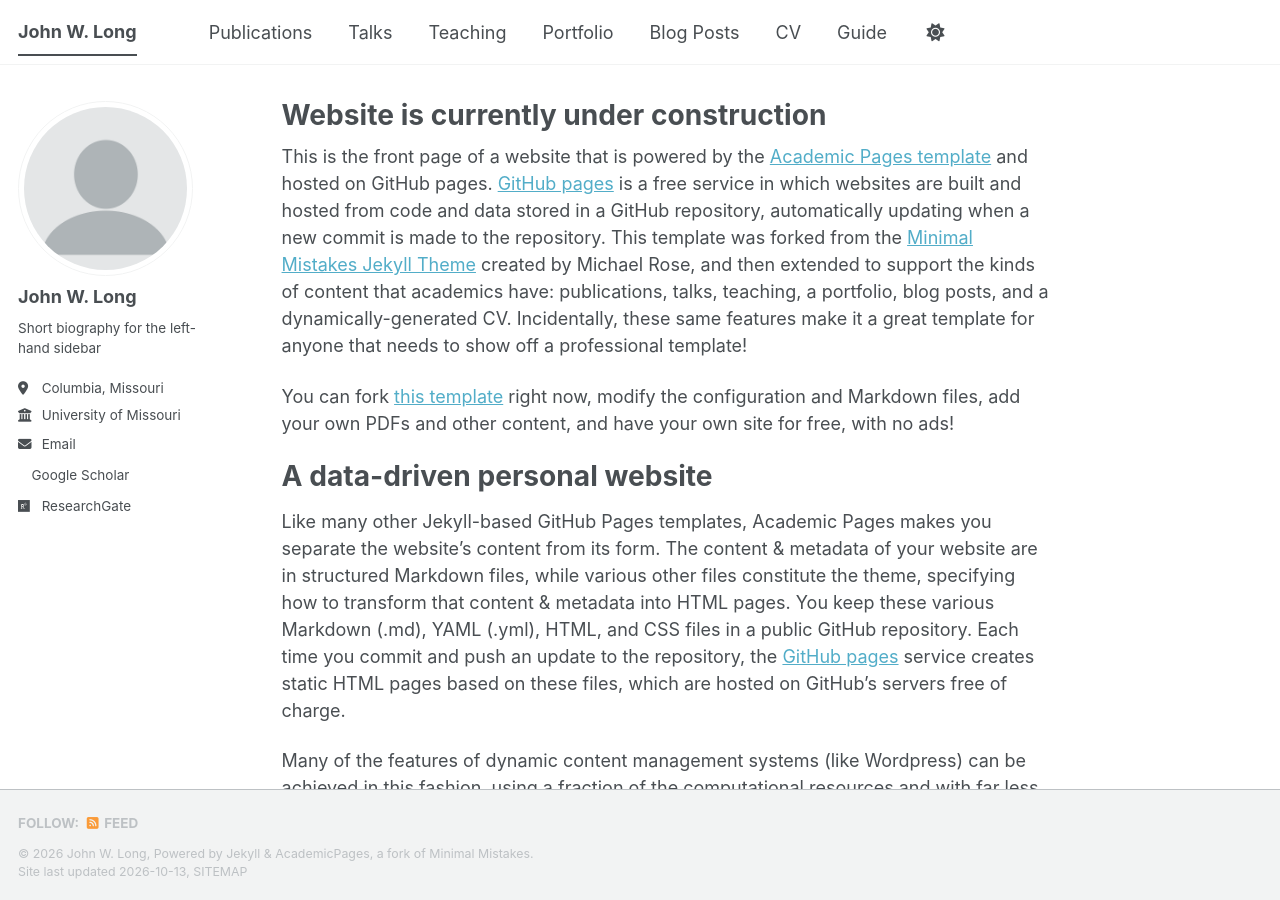
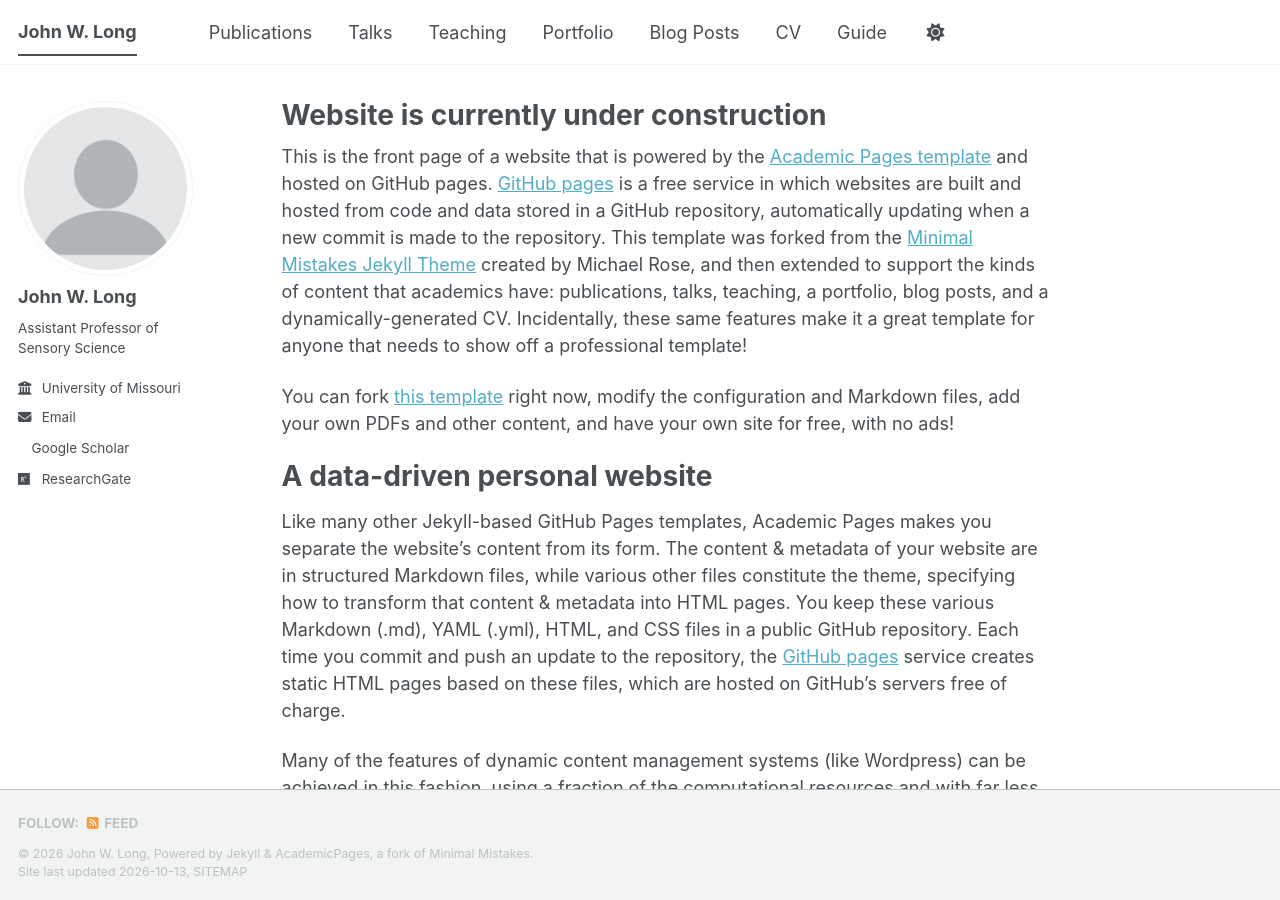
Before and after one commit to JohnLongPhD/JohnLongPhD.github.io, a Jekyll site: the page built from _pages/about.md, in a window 1280 px wide and 900 px high. Built offline with Jekyll 4.4.1, drawn with Linux system fonts in a browser that asks for light colours; a style sheet for code colours, icons or effects is not loaded.

Commit message:
Update bio and location in configuration

```diff
--- a/_config.yml
+++ b/_config.yml
@@ -26,8 +26,8 @@ author:
   avatar           : "profile.png"
   name             : "John W. Long"
   pronouns         : # example: "she/her"
-  bio              : "Short biography for the left-hand sidebar"
-  location         : "Columbia, Missouri"
+  bio              : "Assistant Professor of Sensory Science"
+  location         : # URL
   employer         : "University of Missouri"
   uri              : # URL
   email            : "jwl6179@psu.edu"
```
